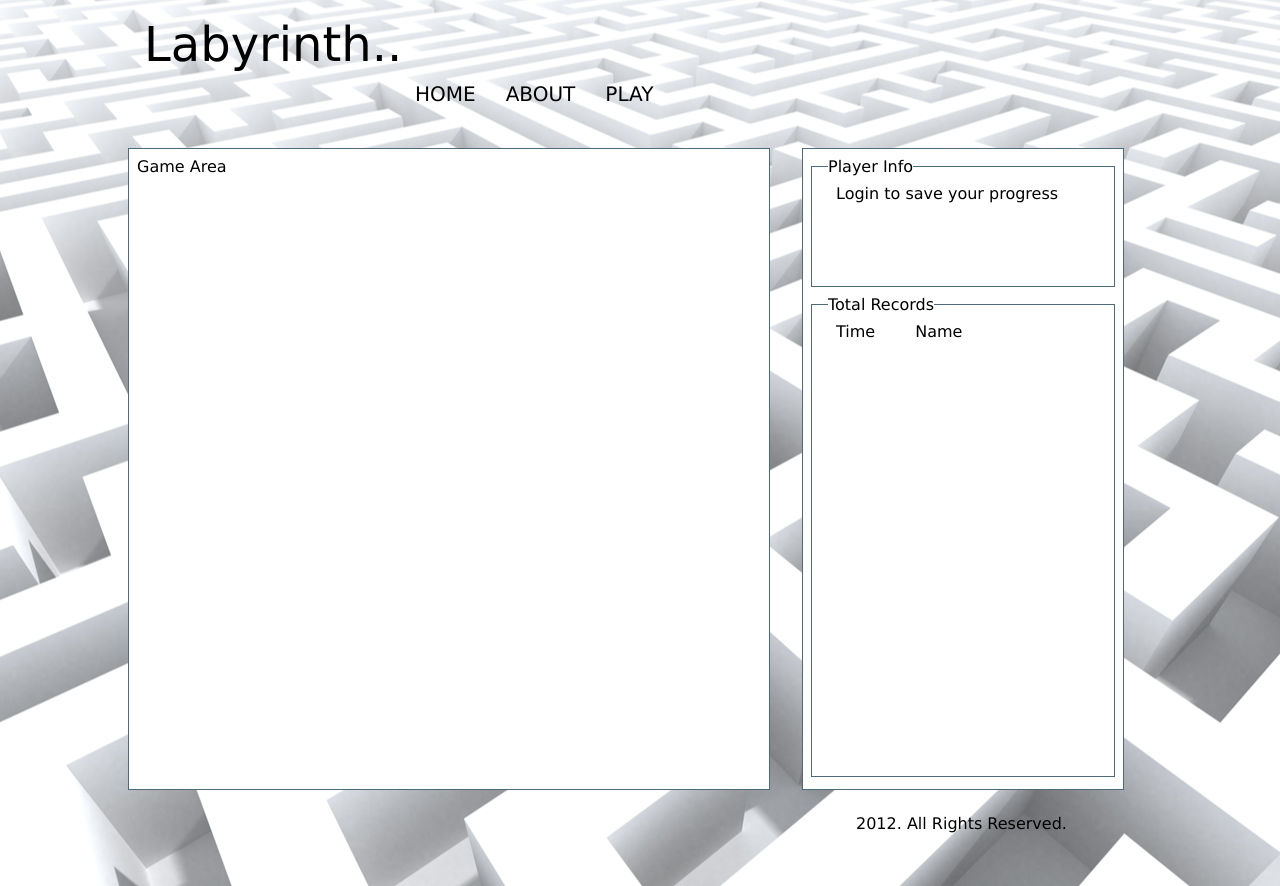
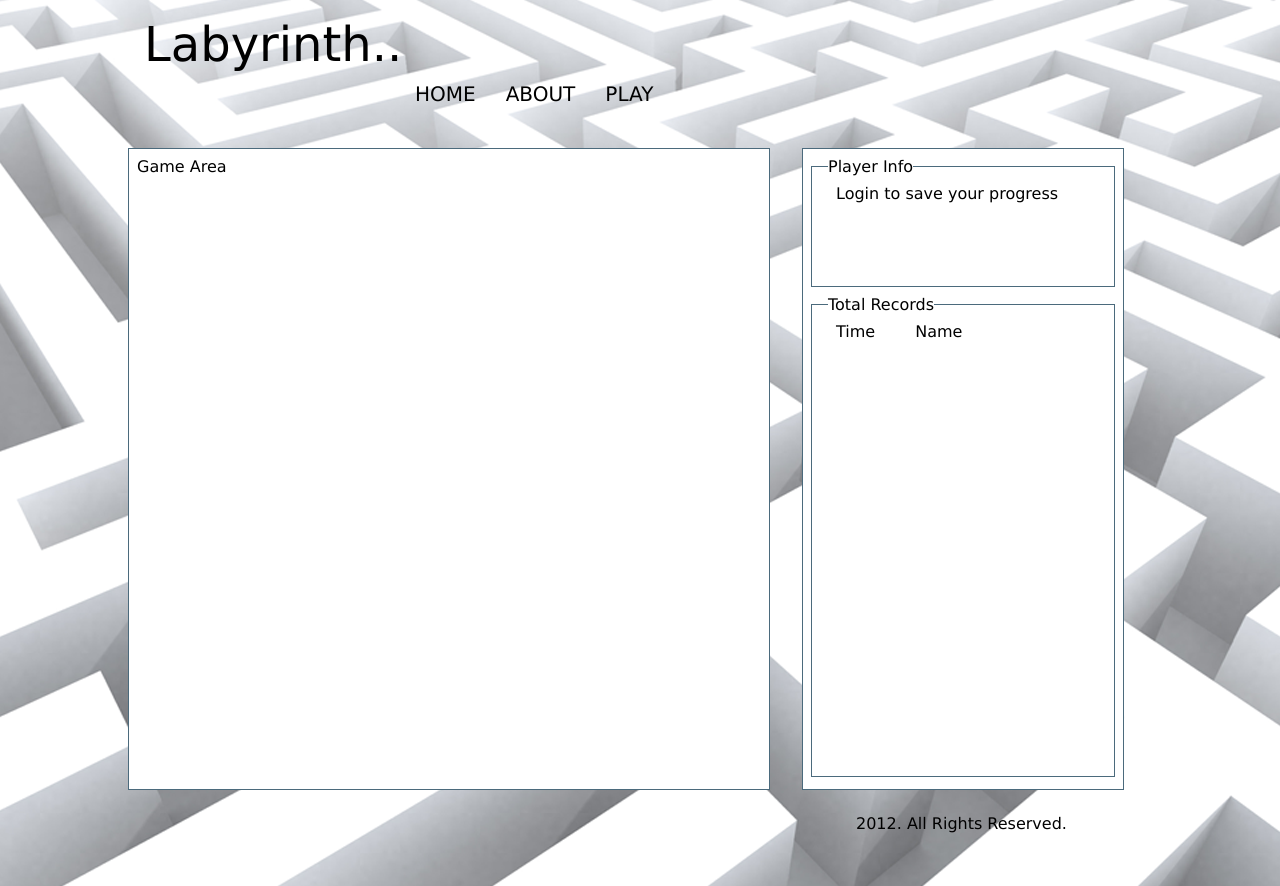
Before and after one commit to ronald-park-kluck/web-app, a PHP site: page / in a window 1280 px wide. Run offline with PHP 8.4, Linux system fonts and the light colour scheme; data that the repository does not hold is empty; some libraries are stand-ins or nearby versions.

Commit message:
new backgroung image and set the css to it.

```diff
--- a/web-app/css/general.css
+++ b/web-app/css/general.css
@@ -32,7 +32,7 @@
 
 
 html {
-	background: url('../images/maze.png') no-repeat center center;
+	background: url('../images/maze2.png') no-repeat center center;
 	background-attachment: fixed;
 }
 
```
Also changed, not shown: web-app/images/maze2.png (added).
